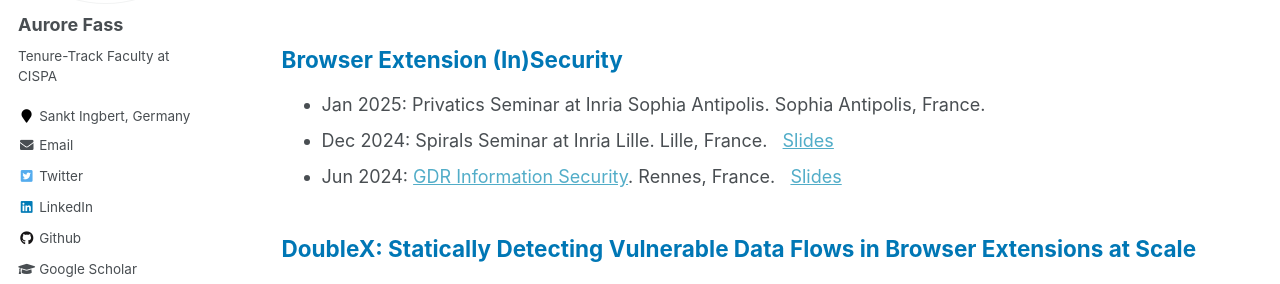
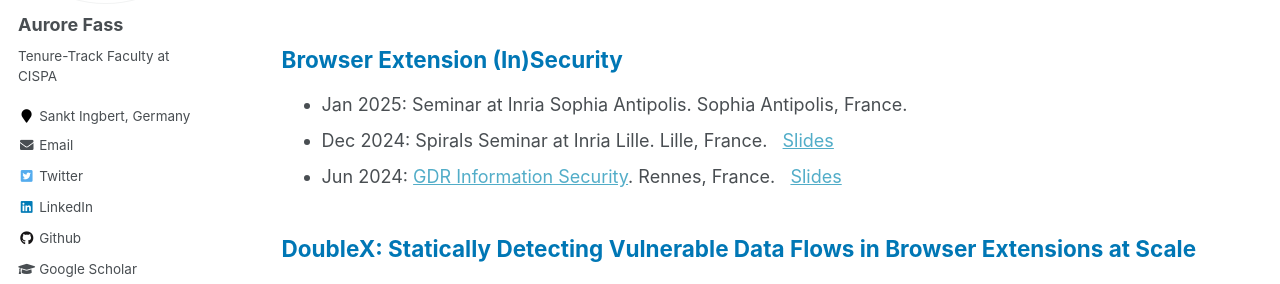
Before and after one commit to Aurore54F/aurore54f.github.io, a Jekyll site: the page built from _pages/publications.md, in a window 1280 px wide and 900 px high, scrolled down 3076 px. Shown: the part 166-450 px from the top of the window. Built offline with Jekyll 4.4.1, drawn with Linux system fonts in a browser that asks for light colours.

Commit message:
Forgot something

```diff
--- a/_pages/publications.md
+++ b/_pages/publications.md
@@ -32,7 +32,7 @@ author_profile: true
 
 
 ## <span style="color:rgb(0, 119, 181)"> Browser Extension (In)Security  </span>
-* Jan 2025: Privatics Seminar at Inria Sophia Antipolis. Sophia Antipolis, France.
+* Jan 2025: Seminar at Inria Sophia Antipolis. Sophia Antipolis, France.
 * Dec 2024: Spirals Seminar at Inria Lille. Lille, France. &nbsp; [Slides](https://aurore54f.github.io/papers/fass2024browserextensions-spirals.talk.pdf)
 * Jun 2024: [GDR Information Security](https://gdr-secu-jn2024.sciencesconf.org). Rennes, France. &nbsp; [Slides](https://aurore54f.github.io/papers/fass2024browserextensions-gdr.talk.pdf)
 
```
Also changed, not shown: _pages/teaching.md (+2 -0 lines).
